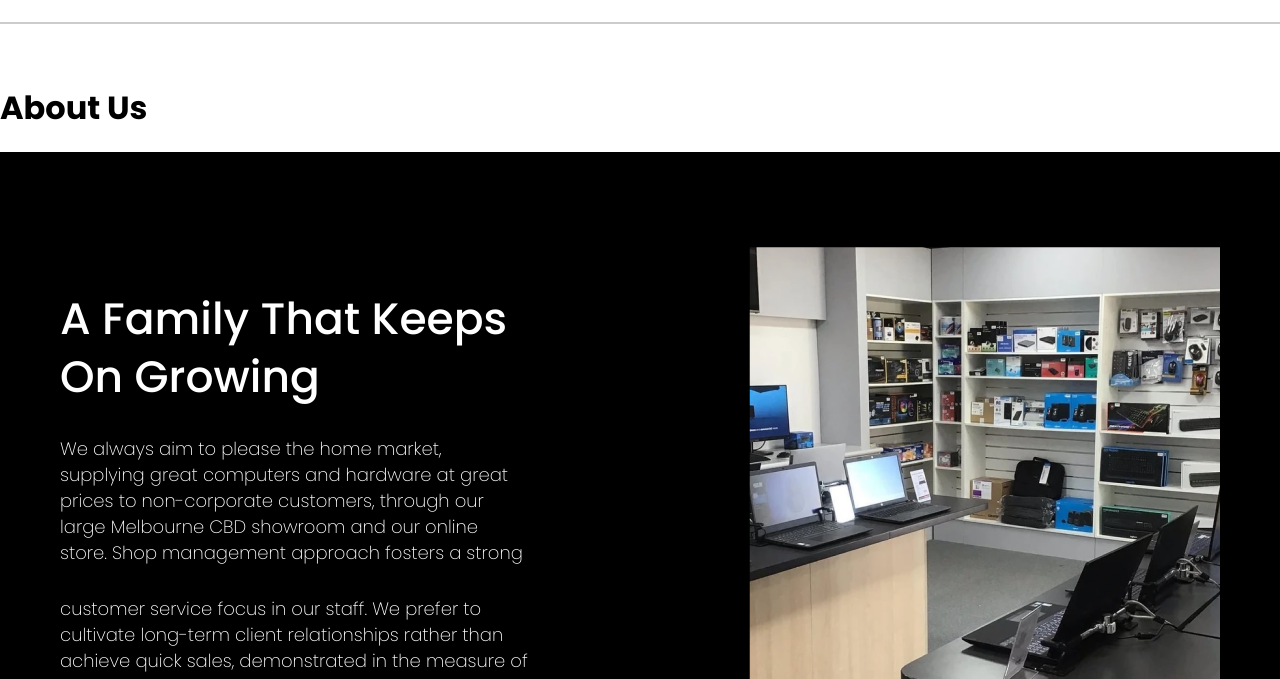
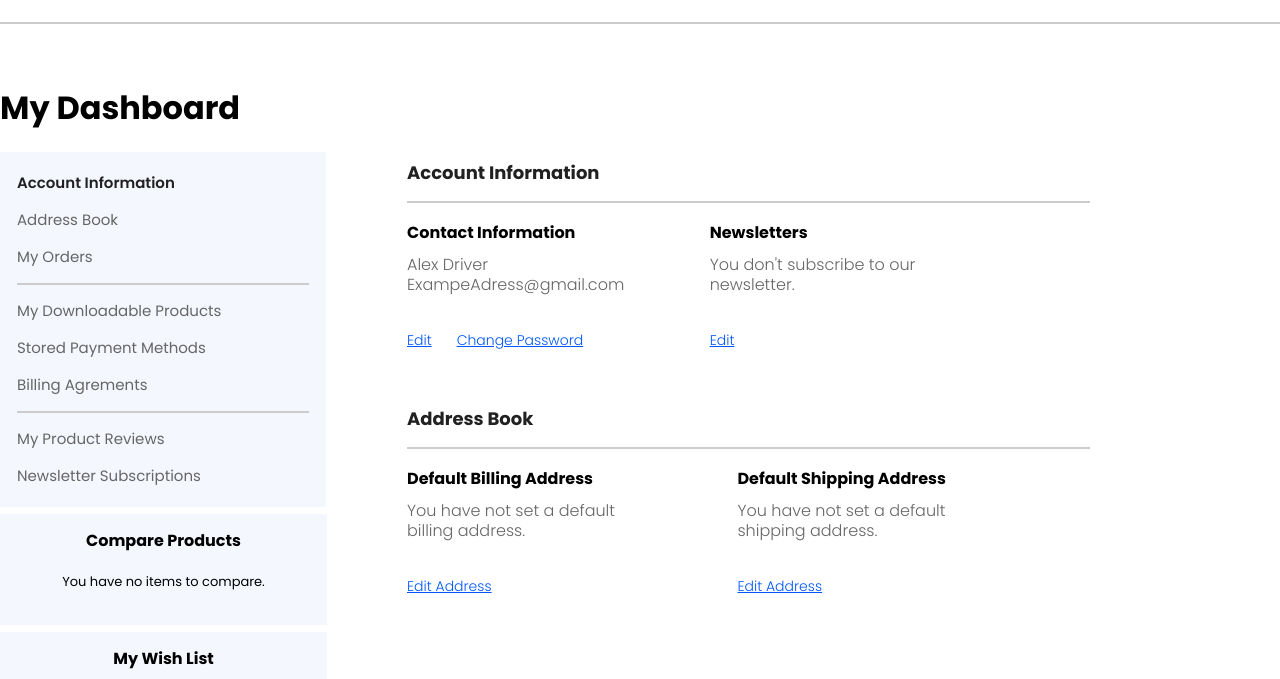
Before and after one commit to Ahmedoudouh/msi, a plain HTML site: page index-my-dashboard.html in a window 1280 px wide. Shown: the part 121-800 px from the top of the page. Drawn offline with Linux system fonts and the light colour scheme.

Commit message:
page 3 finished 99%

```diff
--- a/index-2.html
+++ b/index-my-dashboard.html
@@ -2,8 +2,8 @@
 <html>
 
 <head>
-    <link rel="stylesheet" href="styles-2.css">
-    <link rel="stylesheet" href="styles.css">
+    <link rel="stylesheet" href="styles-my-dashboard.css">
+    <link rel="stylesheet" href="styles-about-us.css">
 
     <meta charset="utf-8">
     <meta name="viewport" content="width=device-width, initial-scale=1.0">
@@ -64,129 +64,92 @@
         </div>
     </header>
     <section>
-
+        <div class="my-dashboard">
             <div class="content">
-            <h1 class="title">About Us</h1>
+                <div class="my-dashboard-2">
+                    <div>
+                        <div>
+                            <h1 class="title">My Dashboard</h1>
                         </div>
-        <div class="background-about-us">
-            <div class="content-2">
-                <div class="group-box-a">
-                    <div class="box-a-1">
-                        <h1 class="title-about-us">A Family That Keeps On Growing</h1>
-                        <p class="paragraph-about-us">We always aim to please the home market, supplying great computers and hardware at great prices to non-corporate customers, through our large Melbourne CBD showroom and our online store. Shop management approach fosters a strong</p>
-                        <p class="paragraph-about-us-2">customer service focus in our staff. We prefer to cultivate long-term client relationships rather than achieve quick sales, demonstrated in the measure of our long-term success.</p>
+                        <ul class="background-list-my-dashboard">
+                            <li class="item-my-dashboard-solo">Account Information</li>
+                            <li class="item-my-dashboard">Address Book</li>
+                            <li class="item-my-dashboard">My Orders</li>
+                            <li class="border-my-dashboard"></li>
+                            <li class="item-my-dashboard">My Downloadable Products</li>
+                            <li class="item-my-dashboard">Stored Payment Methods</li>
+                            <li class="item-my-dashboard">Billing Agrements</li>
+                            <li class="border-my-dashboard"></li>
+                            <li class="item-my-dashboard">My Product Reviews</li>
+                            <li class="item-my-dashboard">Newsletter Subscriptions</li>
+                        </ul>
+                        <div class="background-list-my-dashboard-2">
+                            <h3 class="title-small-my-dashboard-1">Compare Products</h3>
+                            <p class="paragraph-small-my-dashboard-2">You have no items to compare.</p>
                         </div>
-                    <div class="box-a-2">
-                        <div>
-                            <img class="image-pc-a" src="images/image-pc-a.png" alt="image pc ">
+                        <div class="background-list-my-dashboard-2">
+                            <h3 class="title-small-my-dashboard-1">My Wish List</h3>
+                            <p class="paragraph-small-my-dashboard-2">You have no items in your wish list.</p>
                         </div>
                     </div>
+                    <diV>
+                        <div class="group-address-my-dashboard-1">
+                            <h4 class="title-e">Account Information</h4>
+                            <div class="border-my-dashboard-1"></div>
+                            <div class="group-address-my-dashboard-2">
+
+                                <div class="group-edit">
+                                    <h4 class=" title-e-1 ">Contact Information</h4>
+                                    <p class="paragraph-e-1 ">Alex Driver ExampeAdress@gmail.com
+                                    </p>
+                                    <div class="group-edit-e">
+                                        <span class="edit-e">Edit</span>
+                                        <span class="edit-e">Change Password</span>
+                                    </div>
+                                </div>
+                                <div class="group-edit">
+                                    <h4 class="title-e-1 ">Newsletters</h4>
+                                    <p class="paragraph-e-1 ">You don't subscribe to our newsletter.
+                                    </p>
+                                    <div class="edit-e ">
+                                        <span>Edit</span>
                                     </div>
                                 </div>
 
                             </div>
-        <div class="background-about-us-2">
-            <div class="content">
-                <div class="group-box-c">
-                    <div class="box-c-1">
+
+                        </div>
                         <div>
-                            <img class="image-clavier" src="images/clavier.png" alt="image clavier">
+                            <h4 class="title-e">Address Book</h4>
+                            <div class="border-my-dashboard-1"></div>
+                            <div class="group-address-my-dashboard-2">
+
+                                <div class="group-edit">
+                                    <h4 class=" title-e-1 ">Default Billing Address</h4>
+                                    <p class="paragraph-e-1 ">You have not set a default billing address.
+                                    </p>
+                                    <div class="group-edit-e">
+                                        <span class="edit-e">Edit Address</span>
                                     </div>
                                 </div>
-                    <div class="box-c-2">
-                        <div>
-                            <img class="logo-msi" src="images/logo-msi.png" alt="logo-msi">
-                        </div>
-                        <h1 class="title-about-us-c">shop.com</h1>
-                        <p class="paragraph-about-us-c">Shop is a proudly Australian owned, Melbourne based supplier of I.T. goods and services, operating since 1991. Our client base encompasses individuals, small business, corporate and government organisations. We provide complete
-                            business IT solutions, centred on high quality hardware and exceptional customer service.
+                                <div class="group-edit">
+                                    <h4 class="title-e-1 ">Default Shipping Address</h4>
+                                    <p class="paragraph-e-1 ">You have not set a default shipping address.
                                     </p>
-                    </div>
-                </div>
-            </div>
-        </div>
-        <div class="background-about-us">
-            <div class="content-2">
-                <div class="group-box-a">
-                    <div class="box-a-1">
-                        <div><img src="images/icon-heart.png"></div>
-                        <h1 class="title-about-us">You're In Safe Hands</h1>
-                        <p class="paragraph-about-us">Experience a 40% boost in computing from last generation. MSI Desktop equips the 10th Gen. Intel® Core™ i7 processor with the upmost computing power to bring you an unparalleled gaming experience.</p>
-                        <p class="paragraph-about-us-2">Performance compared to i7-9700. Specs varies by model.</p>
-                    </div>
-                    <div class="box-a-2">
-                        <div>
-                            <img class="image-pc-gamer" src="images/pc-gamer.png" alt="image pc-gamer ">
-                        </div>
-                    </div>
-                </div>
-            </div>
-        </div>
-        <div class="background-about-us-2">
-            <div class="content">
-                <div class="group-box-c">
-                    <div class="box-c-1">
-                        <div>
-                            <img class="image-clavier" src="images/pc-gamer-white.png" alt="image pc gamer">
-                        </div>
-                    </div>
-                    <div class="box-c-2">
-                        <div>
-                            <img class="logo-msi" src="images/icon-star.png" alt="icon star">
-                        </div>
-                        <h1 class="title-about-us-c">The Highest Quality of Products</h1>
-                        <p class="paragraph-about-us-c">We guarantee the highest quality of the products we sell. Several decades of successful operation and millions of happy customers let us feel certain about that. Besides, all items we sell pass thorough quality control, so no characteristics
-                            mismatch can escape the eye of our professionals.</p>
-                    </div>
-                </div>
-            </div>
-        </div>
-        <div class="background-about-us">
-            <div class="content-2">
-                <div class="group-box-a">
-                    <div class="box-a-1">
-                        <div><img src="images/icon-truck.png" alt="icontruck"></div>
-                        <h1 class="title-about-us">Delivery to All Regions</h1>
-                        <p class="paragraph-about-us">We deliver our goods all across Australia. No matter where you live, your order will be shipped in time and delivered right to your door or to any other location you have stated. The packages are handled with utmost care, so the
-                            ordered products will be handed to you safe and sound, just like you expect them to be.</p>
-                    </div>
-                    <div class="box-a-2">
-                        <div>
-                            <img class="image-pc-gamer" src="images/pc-gamer-white-2,png.png" alt="image pc-gamer ">
-                        </div>
-                    </div>
-                </div>
-            </div>
-        </div>
-        <div class="group-x">
-            <div class="border-x">
-                <div class="box-x-1">
-                    <div class="logo-x">
-                        <img src="images/logo-a.png" alt="logo">
-                    </div>
-                    <div>
-                        <p class="paragraph-x">My first order arrived today in perfect condition. From the time I sent a question about the item to making the purchase, to the shipping and now the delivery, your company, Tecs, has stayed in touch. Such great service. I look
-                            forward to shopping on your site in the future and would highly recommend it.</p>
-                    </div>
-                </div>
-                <div class="box-small-x">
-                    <div><span class="Tama-Brown">- Tama Brown</span></div>
-                </div>
-                <div class="box-x-2">
-                    <button class="cta-x">Leave Us A Review</button>
-                    <div>
-                        <div class="group-loading">
-                            <div class="loading-b"></div>
-                            <div class="loading-c"></div>
-                            <div class="loading-c"></div>
-                            <div class="loading-c"></div>
-                        </div>
-                    </div>
-                </div>
+                                    <div class="edit-e ">
+                                        <span>Edit Address</span>
                                     </div>
                                 </div>
 
+                            </div>
 
+                        </div>
+                    </div>
+
+                </div>
+
+            </div>
+        </div>
     </section>
 </body>
 <footer>
--- /dev/null
+++ b/styles-my-dashboard.css
@@ -0,0 +1,114 @@
+* {
+    box-sizing: border-box;
+    padding: 0;
+    margin: 0;
+}
+
+body {
+    max-width: 1920px;
+    font-family: 'Poppins', sans-serif;
+    margin: 0 auto;
+    background: #FFFFFF;
+}
+
+.background-list-my-dashboard {
+    background: #F5F7FF;
+    width: 326px;
+    list-style-type: none;
+    padding: 20px 17px;
+    display: grid;
+    grid-gap: 15px;
+}
+
+.item-my-dashboard-solo {
+    font-weight: 600;
+    font-size: 15px;
+    line-height: 22px;
+    color: #212121;
+}
+
+.item-my-dashboard {
+    font-size: 15px;
+    line-height: 22px;
+    color: #666666;
+}
+
+.border-my-dashboard {
+    border: 1px solid #CCCCCC;
+}
+
+.background-list-my-dashboard-2 {
+    background: #F5F7FF;
+    width: 327px;
+    list-style-type: none;
+    margin: 7px 0 0 0;
+    padding: 15px 0;
+}
+
+.title-small-my-dashboard-1 {
+    font-weight: 700;
+    font-size: 16px;
+    line-height: 24px;
+    color: #000000;
+    text-align: center;
+}
+
+.paragraph-small-my-dashboard-2 {
+    text-align: center;
+    font-size: 13px;
+    line-height: 17px;
+    padding: 20px 0;
+}
+
+.title-e {
+    font-style: normal;
+    font-weight: bold;
+    font-size: 18px;
+    line-height: 27px;
+    color: #212121;
+    margin-bottom: 15px;
+}
+
+.border-my-dashboard-1 {
+    border: 1px solid #CCCCCC;
+}
+
+.my-dashboard-2 {
+    display: flex;
+    grid-gap: 80px;
+    padding-bottom: 45px;
+}
+
+.group-address-my-dashboard-1 {
+    margin: 135px 0 55px 0;
+}
+
+.group-address-my-dashboard-2 {
+    display: flex;
+}
+
+.group-edit {
+    padding: 17px 0 0 0;
+}
+
+.paragraph-e-1 {
+    font-weight: 300;
+    font-size: 16px;
+    line-height: 20px;
+    color: #666666;
+    padding: 10px 0 35px 0;
+    width: 70%;
+}
+
+.group-edit-e {
+    display: flex;
+    grid-gap: 25px;
+}
+
+.edit-e {
+    font-weight: 300;
+    font-size: 14px;
+    line-height: 20px;
+    text-decoration-line: underline;
+    color: #0156FF;
+}
--- a/styles-2.css
+++ b/styles-terms-conditions.css
@@ -155,7 +155,7 @@ body {
 .box-small-x {
     display: flex;
     justify-content: flex-end;
-    margin: 7px 035px 0;
+    margin: 7px 0 35px 0;
 }
 
 .logo-x {
```
Also changed, not shown: index-about-us.html (added, +326 -0 lines), index-terms-conditions.html (renamed from index.html, +1 -1 lines), styles-about-us.css (renamed from styles.css, +32 -2 lines). Lines whose indentation alone changed are shown as unchanged.
